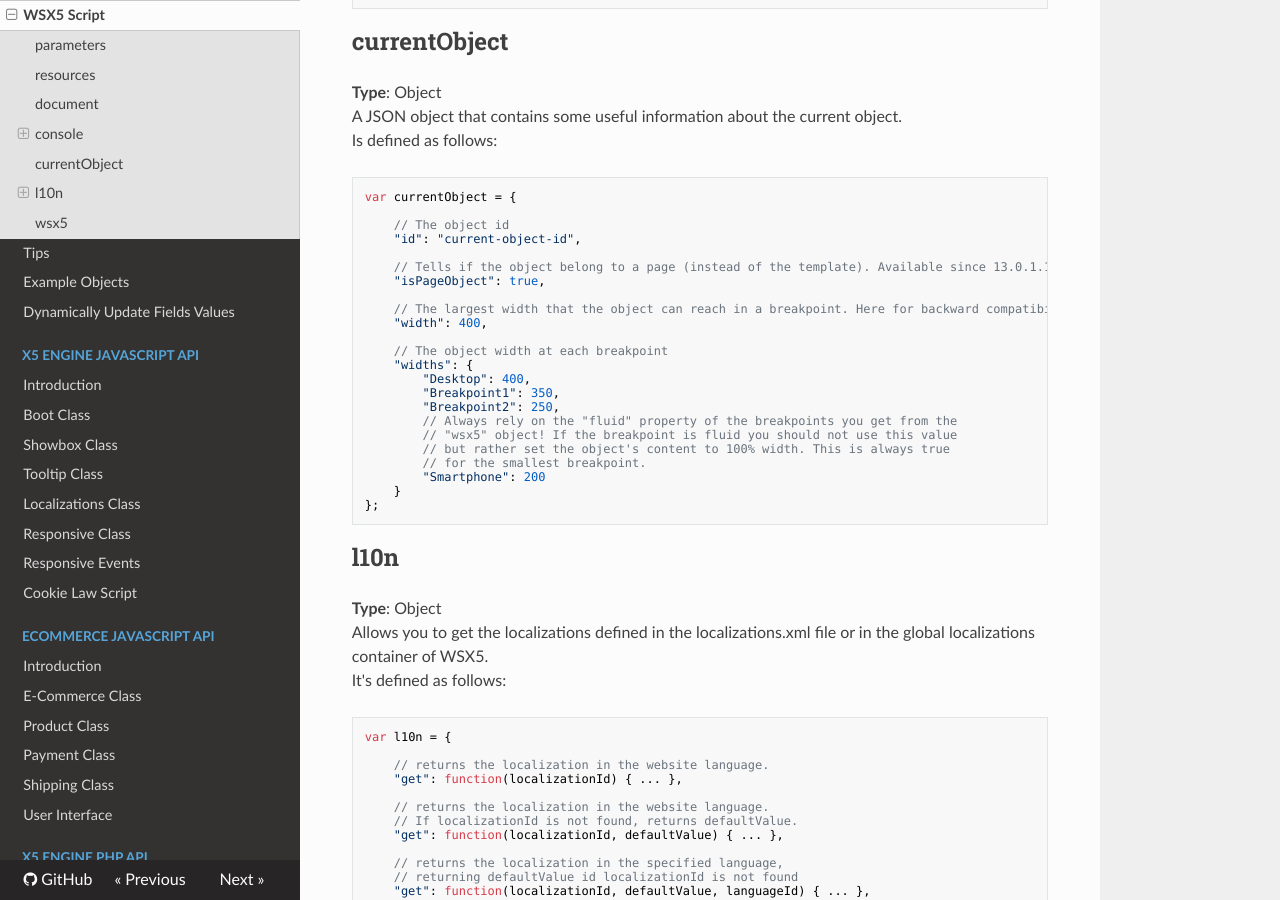
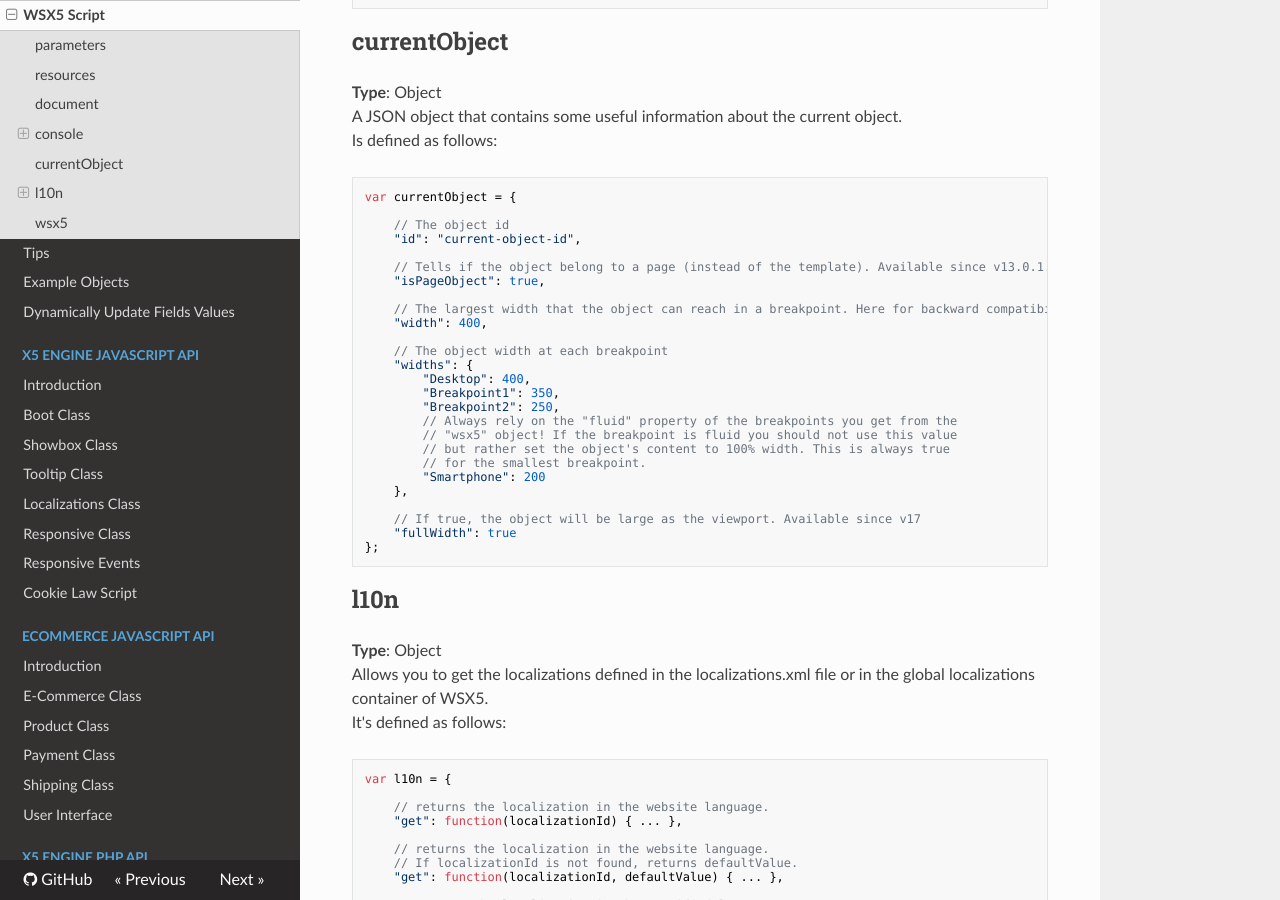
Before and after one commit to WebSiteX5/wsx5-developers-guide, an MkDocs documentation site: the page built from docs/optional-objects/wsx5-script.md, in a window 1280 px wide and 900 px high, scrolled down 2342 px. Built offline with MkDocs 1.6.1, drawn with Linux system fonts in a browser that asks for light colours; nearby versions of some CDN libraries; old or Windows-style settings are respelled for this version of MkDocs; some of the changed text lies outside the part shown.

Commit message:
Added full width info on currentObject

````diff
--- a/docs/optional-objects/wsx5-script.md
+++ b/docs/optional-objects/wsx5-script.md
@@ -129,7 +129,7 @@ var currentObject = {
 	// The object id
 	"id": "current-object-id",
 
-	// Tells if the object belong to a page (instead of the template). Available since 13.0.1.15
+	// Tells if the object belong to a page (instead of the template). Available since v13.0.1.15
 	"isPageObject": true,
 
 	// The largest width that the object can reach in a breakpoint. Here for backward compatibility.
@@ -145,7 +145,10 @@ var currentObject = {
 		// but rather set the object's content to 100% width. This is always true
 		// for the smallest breakpoint.
 		"Smartphone": 200
-	}
+	},
+
+	// If true, the object will be large as the viewport. Available since v17
+	"fullWidth": true
 };
 ```
 
@@ -222,7 +225,7 @@ var wsx5 = {
 	// The Res path folder. Available since v.17
 	"pathResFolder": "../../res/",
 
-	// The image max width in px used if in full width mode. Available since v.17
+	// Maximum width (in px) defined in w5 for full width mode. Available since v.17
 	"fullWidthMaxWidth": 2460,
 
 	// True if the website is responsive, false if only desktop. Available since v.17
````
